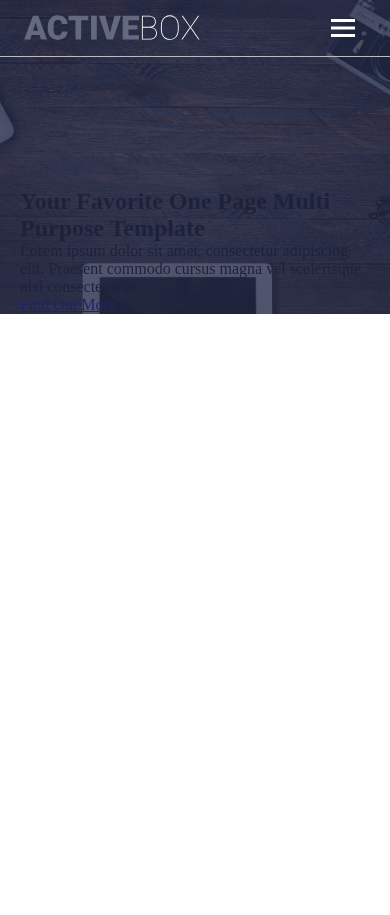
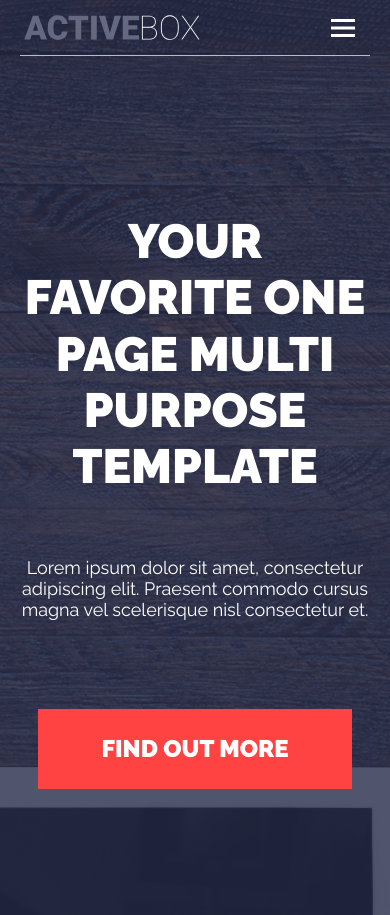
Before and after one commit to OjAntoni/ActiveBox, a plain HTML site: page index.html in a window 390 px wide. Before the commit the page ends 844 px from the top, so only its background shows below. Drawn offline with Linux system fonts and the light colour scheme.

Commit message:
feat: style for banner responsive design

```diff
--- a/css/style.css
+++ b/css/style.css
@@ -28,17 +28,21 @@
   background-color: rgba(37, 43, 73, 0.8);
 }
 
-.header {
-  margin-bottom: 131px;
-}
-
 .header__container {
   position: relative;
   z-index: 1;
   display: flex;
   justify-content: space-between;
   align-items: center;
+}
+
+.header__container::after {
+  content: "";
+  position: absolute;
+  bottom: 0;
+  left: 20px;
   border-bottom: 1px solid #babbc5;
+  width: calc(100% - 40px);
 }
 
 .header__logo {
@@ -88,8 +92,64 @@
   display: block;
 }
 
-.header__menu{
+.header__menu {
   display: none;
+}
+
+.banner {
+  padding: 130px 0 120px;
+}
+
+.banner__container {
+  position: relative;
+  z-index: 1;
+}
+
+.banner__title {
+  color: #fff;
+  text-align: center;
+  font-family: "Raleway", sans-serif;
+  font-size: 64px;
+  font-weight: 900;
+  line-height: 75.14px;
+  text-transform: uppercase;
+  margin-bottom: 31.43px;
+}
+
+.banner__text {
+  color: #fff;
+  text-align: center;
+  font-family: "Raleway", sans-serif;
+  font-size: 24px;
+  font-weight: 400;
+  line-height: 28.18px;
+  margin-bottom: 79.57px;
+}
+
+.btn {
+  display: block;
+  margin: 0 auto;
+  background-color: #ff4343;
+  max-width: 370px;
+  width: 100%;
+  line-height: 28.18px;
+  padding: 25.91px 0;
+  text-decoration: none;
+  color: #fff;
+  text-align: center;
+  font-family: "Raleway", sans-serif;
+  font-size: 24px;
+  font-weight: 900;
+  text-transform: uppercase;
+}
+
+.btn:hover {
+  background-color: #e71414;
+}
+
+.btn:active {
+  background-color: #ff4343;
+  box-shadow: 4px 4px 30px 0px #ff4343;
 }
 
 @media only screen and (max-width: 1024px) {
@@ -102,25 +162,71 @@
     flex-shrink: 1;
     font-size: 12px;
   }
+
+  .banner{
+    padding: 157px 0 126px;
   }
 
-@media only screen and (max-width: 780px){
+  .banner__title {
+    font-size: 48px;
+    line-height: 56.35px;
+    margin-bottom: 61.86px;
+  }
+
+  .banner__text {
+    font-size: 18px;
+    line-height: 21.13px;
+    margin-bottom: 89.14px;
+  }
+
+  .btn{
+    max-width: 314px;
+  }
+}
+
+@media only screen and (max-width: 780px) {
   .header__nav {
     display: none;
   }
 
-    .header__menu{
+  .header__menu {
     display: flex;
     align-items: center;
     justify-content: center;
     max-width: 55px;
     max-width: 56px;
   }
+
 }
 
 @media only screen and (max-width: 320px) {
-    .header__logo{
+  .header__logo {
     max-width: 103.472px;
-        max-height: 14.352px;;
+    max-height: 14.352px;
+  }
+
+  .header__container::after {
+    display: none;
+  }
+
+  .banner{
+    padding: 50px 0 52px;
+  }
+
+  .banner__title {
+    font-size: 36px;
+    line-height: 42.26px;
+    margin-bottom: 32.71px;
+  }
+
+  .banner__text {
+    font-size: 14px;
+    line-height: 16.44px;
+    margin-bottom: 49.29px;
+  }
+
+  .btn{
+    max-width: 280px;
+    padding: 15.91px 0;
   }
 }
--- a/index.html
+++ b/index.html
@@ -94,7 +94,7 @@
             Lorem ipsum dolor sit amet, consectetur adipiscing elit. Praesent
             commodo cursus magna vel scelerisque nisl consectetur et.
           </p>
-          <a href="#" class="btn">Find Out More</a>
+          <a href="#" class="btn banner__btn">Find Out More</a>
         </div>
       </section>
     </div>
```
Lines whose indentation alone changed are shown as unchanged.
